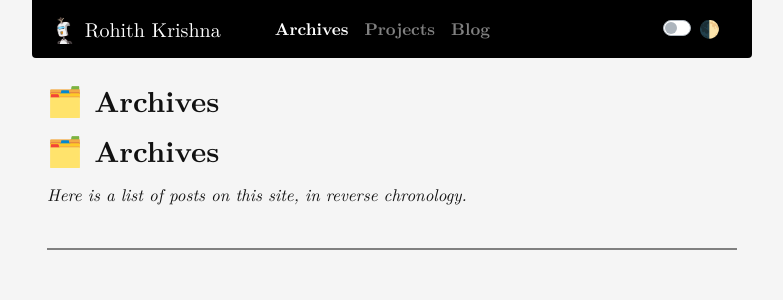
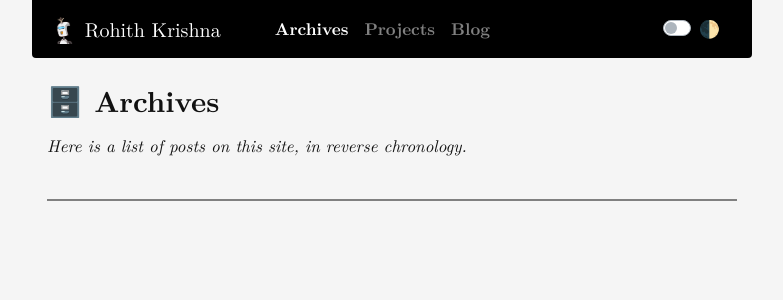
Before and after one commit to rohithmay/rohithmay.github.io, a Jekyll site: the page built from archives/index.md, in a window 1280 px wide. Shown: the top 300 px of the page, without its empty margins (248-1031 px from the left). Built offline with Jekyll 4.4.1, drawn with Linux system fonts in a browser that asks for light colours; nearby versions of some CDN libraries; a style sheet for code colours, icons or effects is not loaded; our own code applies the rules of GitHub Pages for plain Markdown files.

Commit message:
Update index.md

```diff
--- a/archives/index.md
+++ b/archives/index.md
@@ -1,11 +1,9 @@
 ---
 layout: post
-# title: 🗂️ Archives
+title: 🗄️ Archives
 permalink: /archives
 comments: false
 ---
-
-# 🗂️ Archives
 
 *Here is a list of posts on this site, in reverse chronology.*
 <!--  Sample table for later customization - more margin and padding needed!
```
